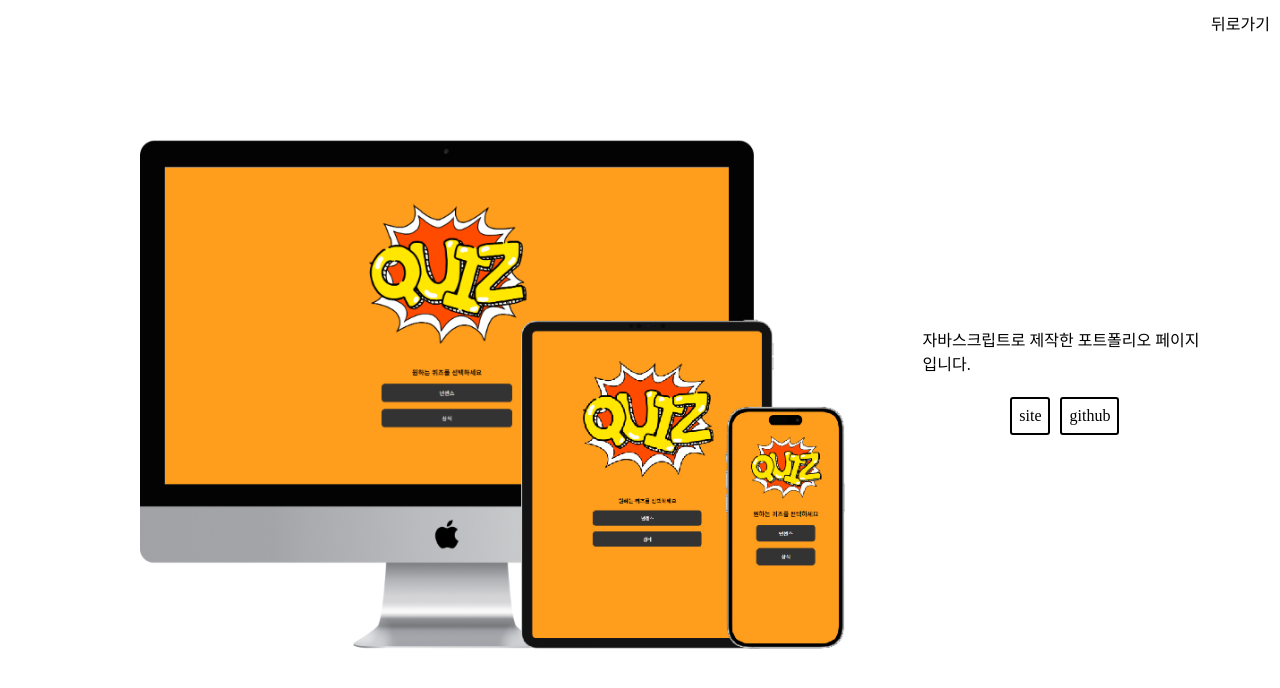
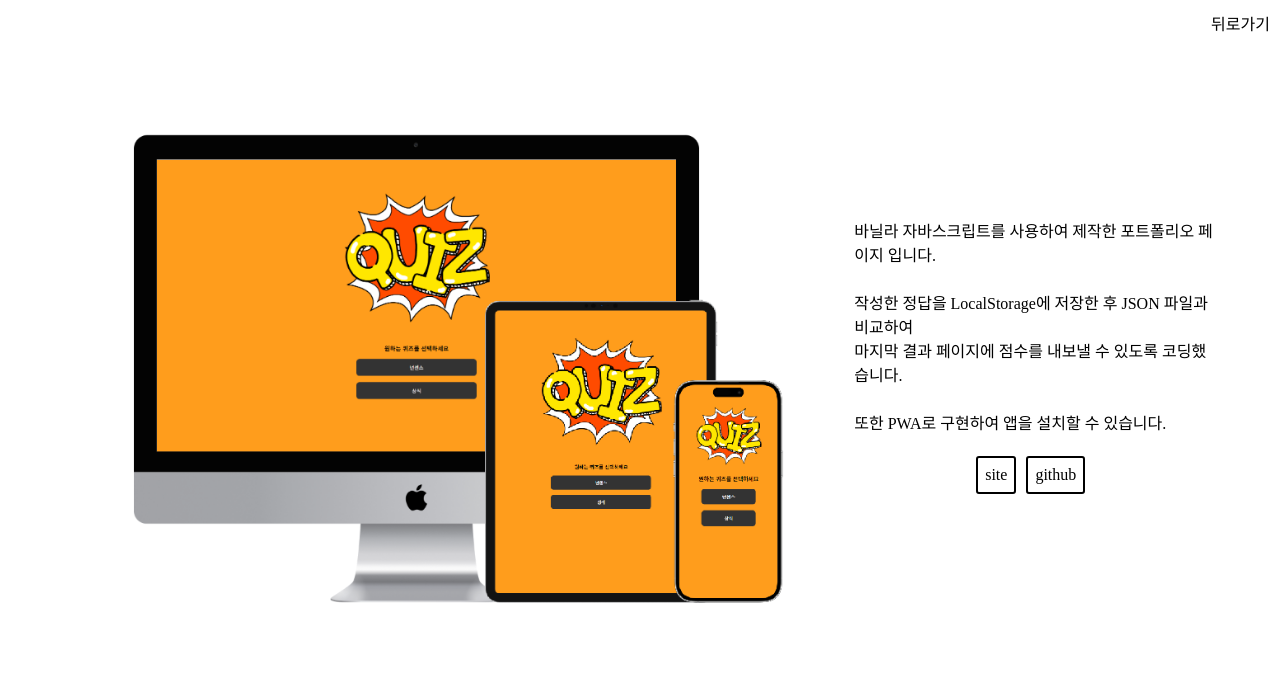
Before and after one commit to sat2llite/portfolioPage, a React (Create React App) app: page /portfolio/quizportfolio in a window 1280 px wide. Shown: the top 688 px of the page. Built offline with nearby package versions, Linux system fonts and the light colour scheme; a web font is replaced by a local one.

Commit message:
포트폴리오 상세페이지 내용 수정

```diff
--- a/src/components/pages/modal/ArcPortfolio.jsx
+++ b/src/components/pages/modal/ArcPortfolio.jsx
@@ -17,7 +17,9 @@ const ArcPortfolio = () => {
               </Link>
             </div>
 
-            <p>HTML과 자바스크립트로 제작한 포트폴리오 페이지 입니다.</p>
+            <p>HTML, CSS, Javascript로 제작한 포트폴리오 페이지입니다.</p>
+            <br />
+            <p>반응형으로 구현하였으며, 바닐라 자바스크립트를 이용하여 슬라이드와 스크롤 애니메이션을 구현했습니다.</p>
             <div className="in_more_btn">
               <Link to="https://sat2llite.github.io/arcteryx/" target="_blank">
                 <button className="in_more">site</button>
--- a/src/components/pages/modal/MoPortfolio.jsx
+++ b/src/components/pages/modal/MoPortfolio.jsx
@@ -17,7 +17,10 @@ const MoPortfolio = () => {
               </Link>
             </div>
 
-            <p>html로 제작된 페이지입니다.</p>
+            <p>HTML, CSS, jQuery로 제작한 포트폴리오 페이지입니다.</p>
+            <br />
+            <p>가장 처음으로 만들었던 반응형 페이지입니다.</p>
+            <p>기존에 있던 마리오 아울렛 페이지를 좀 더 편하게 볼 수 있도록 리뉴얼했습니다.</p>
             <div className="in_more_btn">
               <Link to="https://sat2llite.github.io/MO/" target="_blank">
                 <button className="in_more">site</button>
--- a/src/components/pages/modal/PoloPortfolio.jsx
+++ b/src/components/pages/modal/PoloPortfolio.jsx
@@ -20,7 +20,10 @@ const PoloPortfolio = () => {
               </Link>
             </div>
 
-            <p>리액트로 폴로 랄프 로렌 클론코딩</p>
+            <p>React, tailwind로 제작한 Ralph Lauren 페이지입니다.</p>
+            <br />
+            <p>Firebase를 사용하여 google로그인 기능을 구현했습니다.</p>
+            <p>admin과 손님 계정을 구분하여 admin 계정에만 상품을 등록/삭제 할 수 있도록 구현했습니다.</p>
             <div className="in_more_btn">
               <Link to="https://polo-react-app.netlify.app" target="_blank">
                 <button className="in_more">site</button>
--- a/src/components/pages/modal/QuizPortfolio.jsx
+++ b/src/components/pages/modal/QuizPortfolio.jsx
@@ -17,7 +17,12 @@ const QuizPortfolio = () => {
               </Link>
             </div>
 
-            <p>자바스크립트로 제작한 포트폴리오 페이지 입니다.</p>
+            <p>바닐라 자바스크립트를 사용하여 제작한 포트폴리오 페이지 입니다.</p>
+            <br />
+            <p>작성한 정답을 LocalStorage에 저장한 후 JSON 파일과 비교하여</p>
+            <p>마지막 결과 페이지에 점수를 내보낼 수 있도록 코딩했습니다.</p>
+            <br />
+            <p>또한 PWA로 구현하여 앱을 설치할 수 있습니다.</p>
             <div className="in_more_btn">
               <Link
                 to="https://sat2llite.github.io/quiz/"
--- a/src/components/pages/modal/ReactPortfolio.jsx
+++ b/src/components/pages/modal/ReactPortfolio.jsx
@@ -24,10 +24,9 @@ const ReactPortfolio = () => {
               </Link>
             </div>
 
-            <p>현재까지 작업한 작업물들을 소개하는 포트폴리오 페이지 입니다.</p>
-            <p>
-              도트 게임 형식으로 디자인하였고, 리액트를 사용하여 작업했습니다.
-            </p>
+            <p>현재까지 작업한 작업물들을 소개하는 포트폴리오 페이지입니다.</p>
+            <br />
+            <p>React를 사용하여 작업하였고, 도트 게임 형식으로 디자인했습니다.</p>
             <p>모바일에서도 볼 수 있도록 반응형으로 작업했습니다.</p>
             <div className="in_more_btn">
               <Link
--- a/src/components/pages/modal/YoutubePortfolio.jsx
+++ b/src/components/pages/modal/YoutubePortfolio.jsx
@@ -17,7 +17,9 @@ const YoutubePortfolio = () => {
               </Link>
             </div>
 
-            <p>리액트로 작업한 유튜브 클론코딩입니다.</p>
+            <p>React로 제작한 유튜브 클론코딩 페이지입니다.</p>
+            <br />
+            <p>YouTube Data API를 사용하여 인기 동영상을 불러오도록 코딩했습니다.</p>
             <div className="in_more_btn">
               <Link to="https://sat2llite-react-youtube.netlify.app" target="_blank">
                 <button className="in_more">site</button>
```
